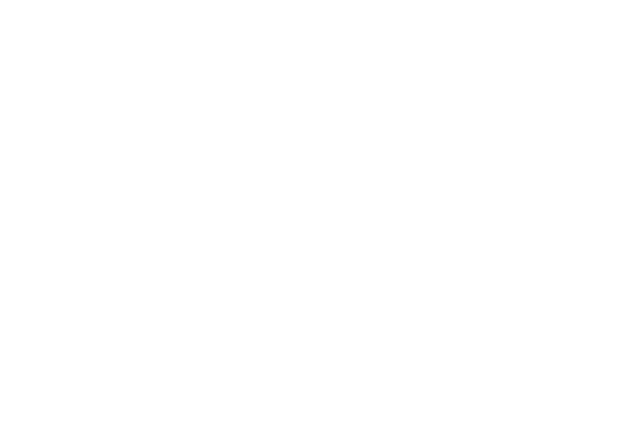
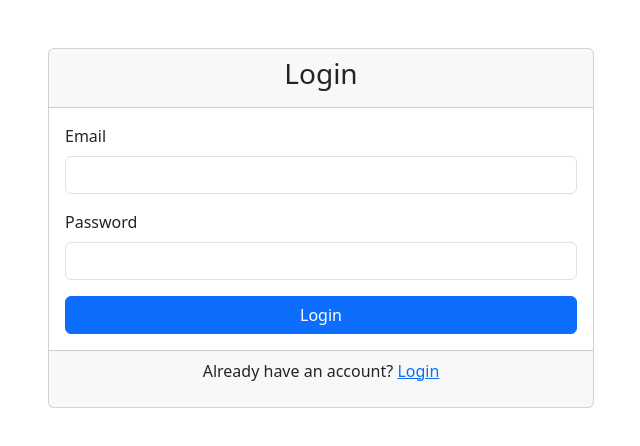
Before and after one commit to Fulnajkhatoon/TrikalSandhya, a React (Vite) app: page /login in a window 1280 px wide. Before the commit this address had no page. Shown: the top 446 px of the page, without its empty margins (319-959 px from the left). Built offline with nearby package versions, Linux system fonts and the light colour scheme.

Commit message:
login and register done

```diff
--- a/src/App.jsx
+++ b/src/App.jsx
@@ -1,4 +1,4 @@
-import React from "react";
+import "react";
 import { BrowserRouter as Router, Routes, Route } from "react-router-dom";
 import "bootstrap/dist/css/bootstrap.min.css";
 import Login from "./Login";
@@ -8,8 +8,8 @@
   return (
     <Router>
       <Routes>
-        <Route path="/" element={<Login />} />
         <Route path="/register" element={<Register />} />
+        <Route path="/login" element={<Login />} />
       </Routes>
     </Router>
   );
--- a/src/Login.jsx
+++ b/src/Login.jsx
@@ -1,8 +1,38 @@
-import React from "react";
-import { Link } from "react-router-dom";
+import { useState } from "react";
+import { useNavigate } from "react-router-dom";
 import "bootstrap/dist/css/bootstrap.min.css";
 
-function Login() {
+
+const Login = () => {
+  // State to handle form inputs
+  const [formData, setFormData] = useState({
+    email: "",
+    password: "",
+  });
+
+  // State to handle error message
+  const [error, setError] = useState("");
+
+  // Hook for navigation
+  const navigate = useNavigate();
+
+  // Handle input changes
+  const handleChange = (e) => {
+    setFormData({ ...formData, [e.target.name]: e.target.value });
+  };
+
+  // Handle form submission
+  const handleSubmit = (e) => {
+    e.preventDefault();
+
+    // Example login validation (replace with actual authentication logic)
+    if (formData.email === "user@example.com" && formData.password === "password") {
+      navigate("/dashboard"); // Redirect to the dashboard or another page
+    } else {
+      setError("Invalid email or password!");
+    }
+  };
+
   return (
     <div className="container mt-5">
       <div className="row justify-content-center">
@@ -12,39 +42,36 @@
               <h3>Login</h3>
             </div>
             <div className="card-body">
-              <form>
+              {error && <div className="alert alert-danger text-center">{error}</div>}
+              <form onSubmit={handleSubmit}>
                 <div className="mb-3">
-                  <label htmlFor="username" className="form-label">
-                    Username
-                  </label>
+                  <label className="form-label">Email</label>
                   <input
-                    type="text"
+                    type="email"
                     className="form-control"
-                    id="username"
-                    name="username"
+                    name="email"
+                    value={formData.email}
+                    onChange={handleChange}
                     required
                   />
                 </div>
                 <div className="mb-3">
-                  <label htmlFor="password" className="form-label">
-                    Password
-                  </label>
+                  <label className="form-label">Password</label>
                   <input
                     type="password"
                     className="form-control"
-                    id="password"
                     name="password"
+                    value={formData.password}
+                    onChange={handleChange}
                     required
                   />
                 </div>
-                <button type="submit" className="btn btn-primary w-100">
-                  Login
-                </button>
+                <button type="submit" className="btn btn-primary w-100">Login</button>
               </form>
             </div>
             <div className="card-footer text-center">
-              <p>
-                Don't have an account? <Link to="/register">Register</Link>
+            <p>
+                Already have an account? <a href="/register">Login</a>
               </p>
             </div>
           </div>
@@ -52,6 +79,6 @@
       </div>
     </div>
   );
-}
+};
 
 export default Login;
--- a/src/Register.jsx
+++ b/src/Register.jsx
@@ -1,8 +1,37 @@
-import React from "react";
-import { Link } from "react-router-dom";
+import { useState } from "react";
 import "bootstrap/dist/css/bootstrap.min.css";
 
-function Register() {
+const Register = () => {
+  // State to handle form inputs
+  const [formData, setFormData] = useState({
+    newUsername: "",
+    email: "",
+    newPassword: "",
+    confirmPassword: "",
+  });
+
+  // State to handle registration success message
+  const [success, setSuccess] = useState(false);
+
+  // Handle input changes
+  const handleChange = (e) => {
+    setFormData({ ...formData, [e.target.name]: e.target.value });
+  };
+
+  // Handle form submission
+  const handleSubmit = (e) => {
+    e.preventDefault();
+
+    // Example validation (ensure passwords match)
+    if (formData.newPassword !== formData.confirmPassword) {
+      alert("Passwords do not match!");
+      return;
+    }
+
+    // Simulate registration success
+    setSuccess(true);
+  };
+
   return (
     <div className="container mt-5">
       <div className="row justify-content-center">
@@ -12,52 +41,54 @@
               <h3>Register</h3>
             </div>
             <div className="card-body">
-              <form>
+              {success && (
+                <div className="alert alert-success text-center">
+                  Registration Successful! Please <a href="/login">Login</a>.
+                </div>
+              )}
+
+              <form onSubmit={handleSubmit}>
                 <div className="mb-3">
-                  <label htmlFor="newUsername" className="form-label">
-                    Username
-                  </label>
+                  <label className="form-label">Username</label>
                   <input
                     type="text"
                     className="form-control"
-                    id="newUsername"
                     name="newUsername"
+                    value={formData.newUsername}
+                    onChange={handleChange}
                     required
                   />
                 </div>
                 <div className="mb-3">
-                  <label htmlFor="email" className="form-label">
-                    Email
-                  </label>
+                  <label className="form-label">Email</label>
                   <input
                     type="email"
                     className="form-control"
-                    id="email"
                     name="email"
+                    value={formData.email}
+                    onChange={handleChange}
                     required
                   />
                 </div>
                 <div className="mb-3">
-                  <label htmlFor="newPassword" className="form-label">
-                    Password
-                  </label>
+                  <label className="form-label">Password</label>
                   <input
                     type="password"
                     className="form-control"
-                    id="newPassword"
                     name="newPassword"
+                    value={formData.newPassword}
+                    onChange={handleChange}
                     required
                   />
                 </div>
                 <div className="mb-3">
-                  <label htmlFor="confirmPassword" className="form-label">
-                    Confirm Password
-                  </label>
+                  <label className="form-label">Confirm Password</label>
                   <input
                     type="password"
                     className="form-control"
-                    id="confirmPassword"
                     name="confirmPassword"
+                    value={formData.confirmPassword}
+                    onChange={handleChange}
                     required
                   />
                 </div>
@@ -68,7 +99,7 @@
             </div>
             <div className="card-footer text-center">
               <p>
-                Already have an account? <Link to="/">Login</Link>
+                Already have an account? <a href="login">Login</a>
               </p>
             </div>
           </div>
@@ -76,6 +107,6 @@
       </div>
     </div>
   );
-}
+};
 
 export default Register;
```
